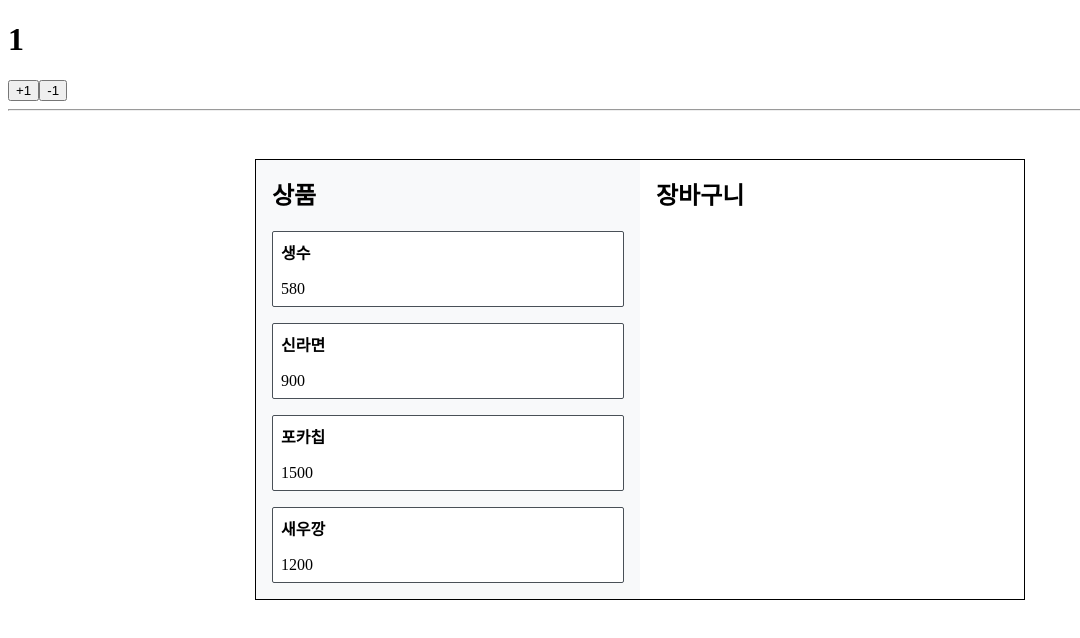
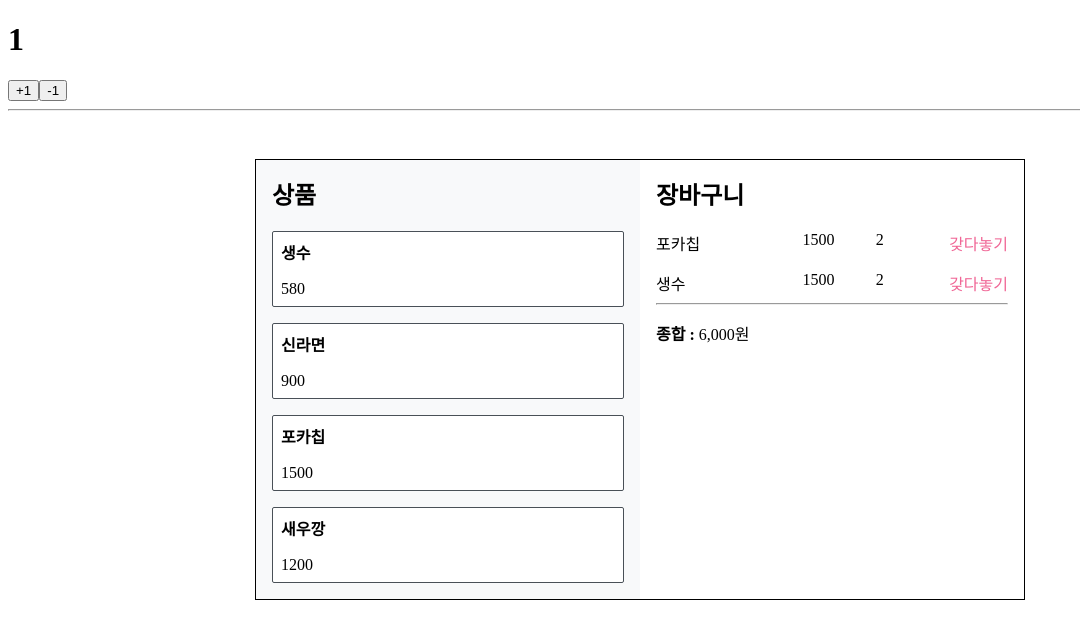
Before and after one commit to kimjin0/react-mobx, a React (Create React App) app: page / in a window 1280 px wide. Shown: the top 638 px of the page, without its empty margins (0-1080 px from the left). Built offline with nearby package versions, Linux system fonts and the light colour scheme.

Commit message:
장바구니 구현

```diff
--- /dev/null
+++ b/src/components/BasketItem.css
@@ -0,0 +1,30 @@
+.BasketItem {
+    display: flex;
+    width: 100%;
+  }
+
+  .BasketItem .name {
+    flex: 2;
+  }
+
+  .BasketItem .price {
+    flex: 1;
+  }
+
+  .BasketItem .count {
+    flex: 1;
+  }
+
+  .BasketItem .return {
+    margin-left: auto;
+    color: #f06595;
+    cursor: pointer;
+  }
+
+  .BasketItem .return:hover {
+    text-decoration: underline;
+  }
+
+  .BasketItem+.BasketItem {
+    margin-top: 1rem;
+  }
--- /dev/null
+++ b/src/components/BasketItem.jsx
@@ -0,0 +1,15 @@
+import React from 'react';
+import './BasketItem.css';
+
+const BasketItem = ({ name, price, count }) => {
+    return (
+        <div className="BasketItem">
+            <div className="name">{name}</div>
+            <div className="price">{price}</div>
+            <div className="count">{count}</div>
+            <div className="return">갖다놓기</div>
+        </div>
+    );
+};
+
+export default BasketItem;
--- /dev/null
+++ b/src/components/BasketItemList.js
@@ -0,0 +1,16 @@
+import React from 'react';
+import BasketItem from './BasketItem';
+
+const BasketItemList = () => {
+    return (
+        <div>
+            <BasketItem name="포카칩" price={1500} count={2} />
+            <BasketItem name="생수" price={1500} count={2} />
+            <hr />
+            <p>
+                <b>종합 : </b> 6,000원
+            </p>
+        </div>
+    );
+};
+export default BasketItemList;
--- a/src/components/SuperMarket.js
+++ b/src/components/SuperMarket.js
@@ -1,10 +1,10 @@
-import React from "react";
-import SuperMarketTemplate from "./SuperMarketTemplate";
-import ShopItemList from "./ShopItemList";
-// import Basket from './BasketItemList'
+import React from 'react';
+import SuperMarketTemplate from './SuperMarketTemplate';
+import ShopItemList from './ShopItemList';
+import BasketItemList from './BasketItemList';
 
 const SuperMarket = () => {
-    return <SuperMarketTemplate items={<ShopItemList />} basket={null} />;
+    return <SuperMarketTemplate items={<ShopItemList />} basket={<BasketItemList />} />;
 };
 
 export default SuperMarket;
--- a/src/components/SuperMarketTemplate.jsx
+++ b/src/components/SuperMarketTemplate.jsx
@@ -1,7 +1,7 @@
 import React from 'react';
 import './SuperMarketTemplate.css';
 
-const SuperMarketTemplate = ({ items }) => {
+const SuperMarketTemplate = ({ items, basket }) => {
     return (
         <div className="SuperMarketTemplate">
             <div className="items-wrapper">
@@ -10,6 +10,7 @@
             </div>
             <div className="basket-wrapper">
                 <h2>장바구니</h2>
+                {basket}
             </div>
         </div>
     );
```
